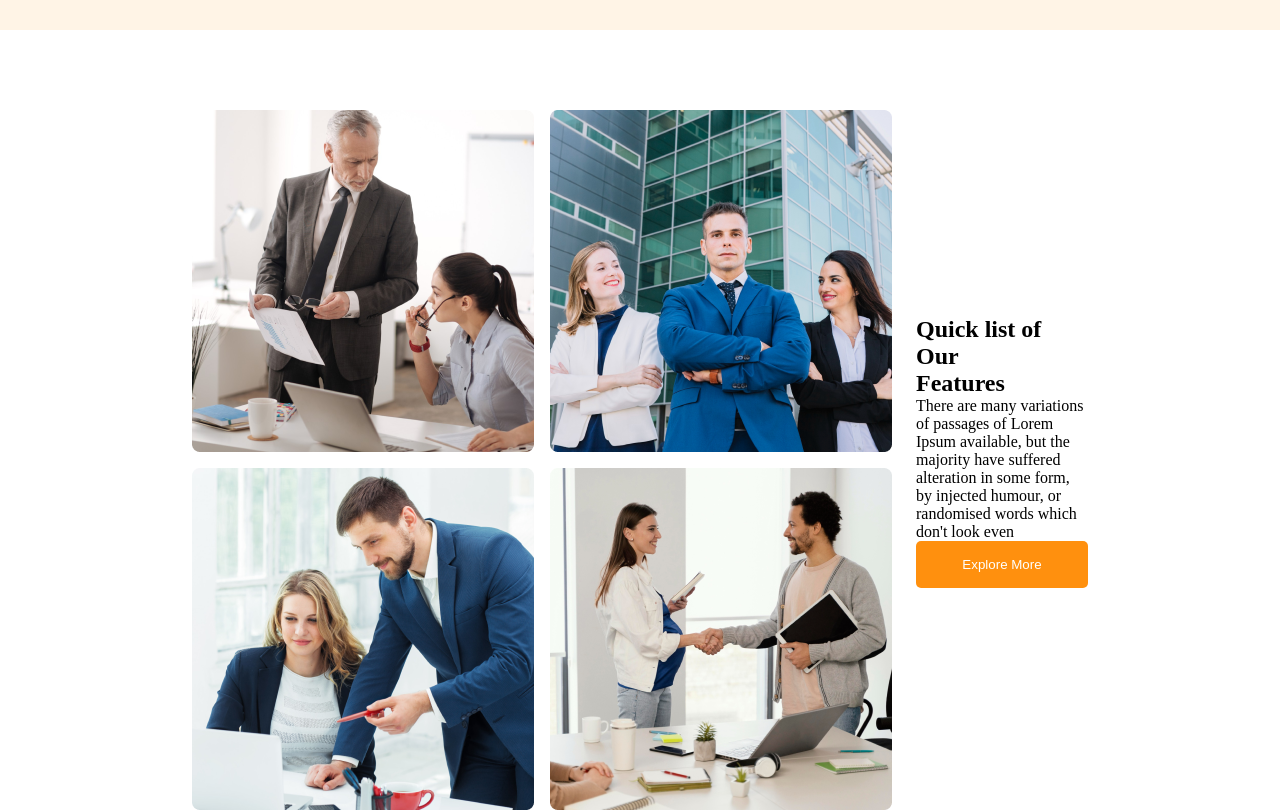
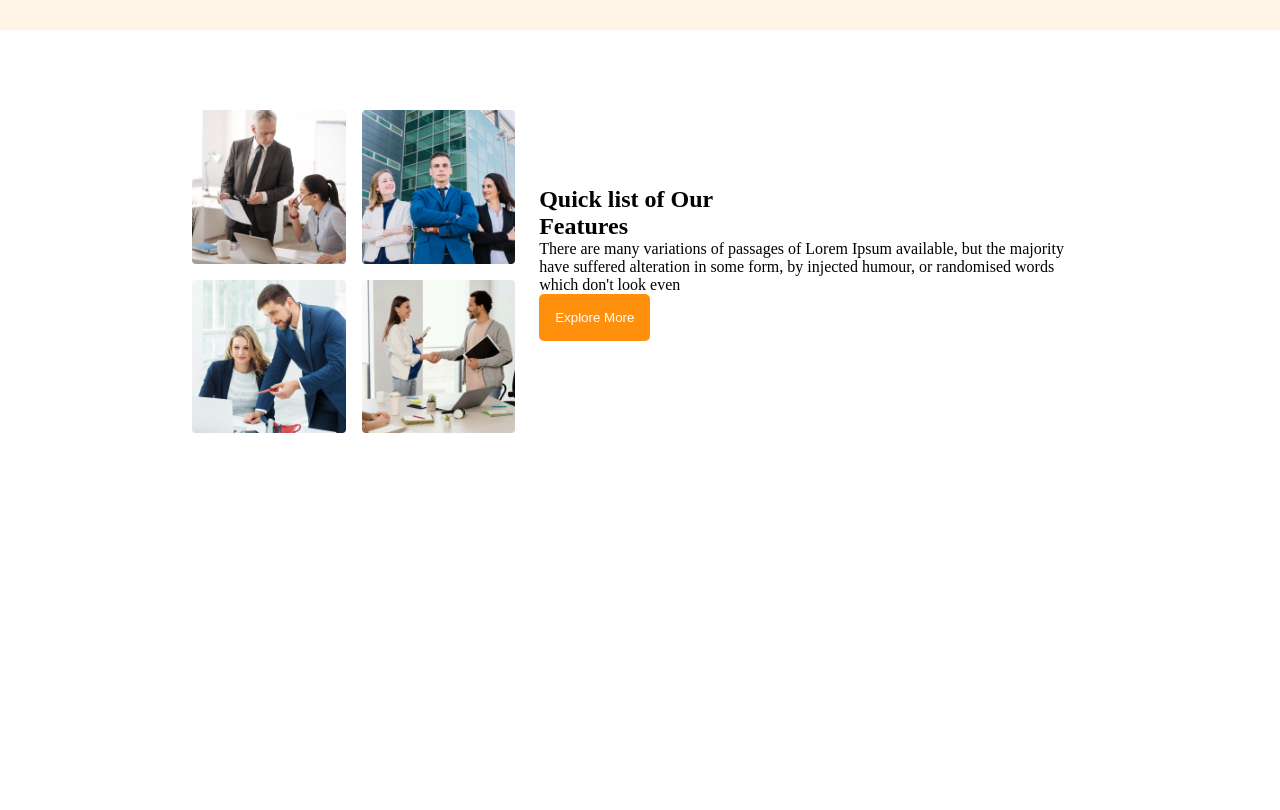
Before and after one commit to rahimatgit/g3-architects-practice, a plain HTML site: page index.html in a window 1280 px wide. Shown: the part 808-1618 px from the top of the page. After the commit the page ends 1241 px from the top, so only its background shows below. Drawn offline with Linux system fonts and the light colour scheme.

Commit message:
features responsive done

```diff
--- a/index.html
+++ b/index.html
@@ -29,15 +29,17 @@
         <!-- Features Section -->
         <section class="features-container">
             <div class="features-img">
-                <img src="images/team1.png" alt="">
-                <img src="images/team2.png" alt="">
-                <img src="images/team3.png" alt="">
-                <img src="images/team4.png" alt="">
+                <img class="img" src="images/team1.png" alt="">
+                <img class="img" src="images/team2.png" alt="">
+                <img class="img" src="images/team3.png" alt="">
+                <img class="img" src="images/team4.png" alt="">
             </div>
             <div class="features-detail">
-                <h2>Quick list of Our <br> Features</h2>
-                <p>There are many variations of passages of Lorem Ipsum available, but the majority have suffered alteration in some form, by injected humour, or randomised words which don't look even</p>
-                <button class="btn-primary">Explore More</button>
+                <div class="detail">
+                    <h2>Quick list of Our <br> Features</h2>
+                    <p>There are many variations of passages of Lorem Ipsum available, but the majority have suffered alteration in some form, by injected humour, or randomised words which don't look even</p>
+                    <button class="btn-primary">Explore More</button>
+                </div>
             </div>
         </section>
     </main>
--- a/styles/style.css
+++ b/styles/style.css
@@ -58,14 +58,14 @@
     display: grid;
     grid-template-columns: repeat(2, 1fr);
     gap: 1rem;
-
+}
+.img{
+    width: 100%;
 }
 .features-detail{
-    /* height: 95vh; */
     display: flex;
     flex-direction: column;
     justify-content: center;
-    /* align-items: center; */
 }
 
 /*................
```
